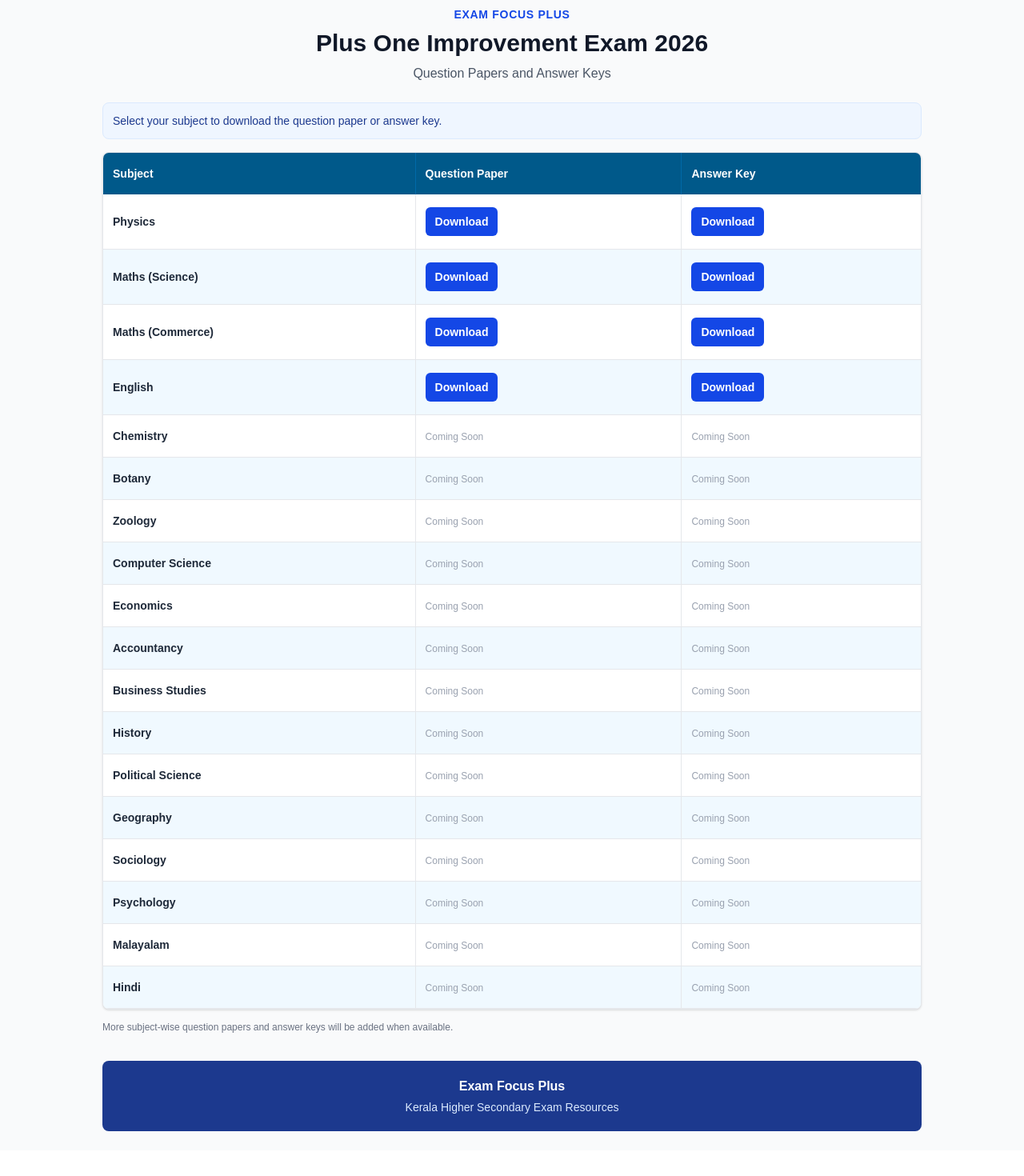
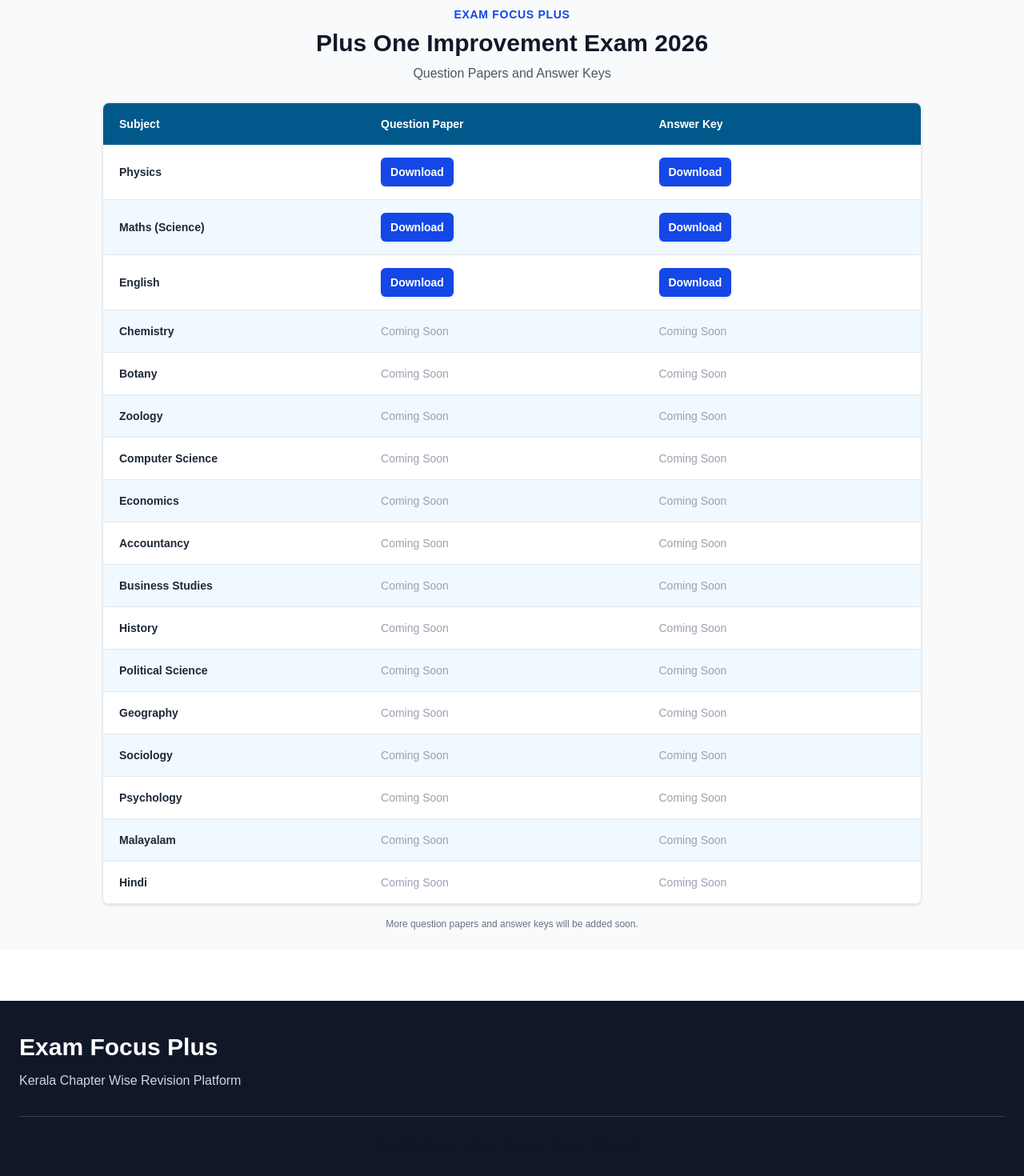
Before and after one commit to examfocusplus/exam-focus-plus, a Next.js app: page /plus-one-improvement-26 in a window 1280 px wide. Shown: the part 80-1550 px from the top of the page at 80% size. Built offline with nearby package versions, Linux system fonts and the light colour scheme.

Commit message:
Update metadata

```diff
--- a/app/plus-one-improvement-26/page.tsx
+++ b/app/plus-one-improvement-26/page.tsx
@@ -1,9 +1,16 @@
 import type { Metadata } from "next";
 
 export const metadata: Metadata = {
-  title: "Plus One Improvement Exam 2026 Question Papers and Answer Keys",
+  title: "Plus One Improvement Exam 2026 Question Papers & Answer Keys (PDF)",
   description:
-    "Download Plus One Improvement Exam 2026 question papers and answer keys for English, Maths and Physics from Exam Focus Plus.",
+    "Download Kerala Higher Secondary (+1) Plus One Improvement Exam 2026 Question Papers and Answer Keys PDF for Physics, Chemistry, Maths, Biology, Commerce & Humanities.",
+  keywords: [
+    "Plus One Improvement Exam 2026",
+    "Kerala Plus One Answer Key 2026",
+    "Plus One Improvement Exam Question Paper 2026",
+    "DHSE Kerala Plus One Question Paper",
+    "plus one improvement exam answer key 2026"
+  ],
   alternates: {
     canonical: "https://examfocusplus.in/plus-one-improvement-26",
   },
@@ -17,11 +24,6 @@
   },
   {
     name: "Maths (Science)",
-    questionPaper: "/pdf/plus-one-improvement-26/maths-question-paper.pdf",
-    answerKey: "/pdf/plus-one-improvement-26/maths-answerkey.pdf",
-  },
-  {
-    name: "Maths (Commerce)",
     questionPaper: "/pdf/plus-one-improvement-26/maths-question-paper.pdf",
     answerKey: "/pdf/plus-one-improvement-26/maths-answerkey.pdf",
   },
@@ -48,7 +50,11 @@
 
 function DownloadButton({ href }: { href: string }) {
   if (!href) {
-    return <span className="text-xs text-gray-400">Coming Soon</span>;
+    return (
+      <span className="text-xs font-medium text-gray-400 sm:text-sm">
+        Coming Soon
+      </span>
+    );
   }
 
   return (
@@ -56,7 +62,7 @@
       href={href}
       target="_blank"
       rel="noopener noreferrer"
-      className="inline-block rounded-md bg-blue-700 px-3 py-2 text-center text-xs font-semibold text-white hover:bg-blue-800 sm:text-sm"
+      className="inline-block rounded-md bg-blue-700 px-3 py-2 text-center text-xs font-semibold text-white shadow-sm hover:bg-blue-800 sm:text-sm"
     >
       Download
     </a>
@@ -81,21 +87,17 @@
           </p>
         </header>
 
-        <div className="mb-4 rounded-lg border border-blue-100 bg-blue-50 p-3 text-sm text-blue-900">
-          Select your subject to download the question paper or answer key.
-        </div>
-
-        <div className="overflow-x-auto rounded-lg border border-gray-200 bg-white shadow-sm">
-          <table className="w-full min-w-[430px] border-collapse text-left text-sm">
+        <div className="overflow-hidden rounded-lg border border-gray-200 bg-white shadow-sm">
+          <table className="w-full table-fixed border-collapse text-left text-sm">
             <thead>
               <tr className="bg-sky-800 text-white">
-                <th className="border-r border-sky-700 px-3 py-4 font-bold">
+                <th className="w-[32%] px-3 py-4 font-bold sm:px-5">
                   Subject
                 </th>
-                <th className="border-r border-sky-700 px-3 py-4 font-bold">
+                <th className="w-[34%] px-2 py-4 font-bold sm:px-5">
                   Question Paper
                 </th>
-                <th className="px-3 py-4 font-bold">
+                <th className="w-[34%] px-2 py-4 font-bold sm:px-5">
                   Answer Key
                 </th>
               </tr>
@@ -105,17 +107,21 @@
               {subjects.map((subject, index) => (
                 <tr
                   key={subject.name}
-                  className={index % 2 === 0 ? "bg-white" : "bg-sky-50"}
+                  className={
+                    index % 2 === 0
+                      ? "border-b border-gray-200 bg-white"
+                      : "border-b border-gray-200 bg-sky-50"
+                  }
                 >
-                  <td className="border-r border-b border-gray-200 px-3 py-4 font-semibold text-gray-800">
+                  <td className="break-words px-3 py-4 font-semibold text-gray-800 sm:px-5">
                     {subject.name}
                   </td>
 
-                  <td className="border-r border-b border-gray-200 px-3 py-4">
+                  <td className="px-2 py-4 sm:px-5">
                     <DownloadButton href={subject.questionPaper} />
                   </td>
 
-                  <td className="border-b border-gray-200 px-3 py-4">
+                  <td className="px-2 py-4 sm:px-5">
                     <DownloadButton href={subject.answerKey} />
                   </td>
                 </tr>
@@ -124,17 +130,9 @@
           </table>
         </div>
 
-        <p className="mt-3 text-xs leading-5 text-gray-500">
-          More subject-wise question papers and answer keys will be added when
-          available.
+        <p className="mt-4 text-center text-xs text-gray-500">
+          More question papers and answer keys will be added soon.
         </p>
-
-        <footer className="mt-8 rounded-lg bg-blue-900 px-4 py-5 text-center text-white">
-          <p className="font-bold">Exam Focus Plus</p>
-          <p className="mt-1 text-sm text-blue-100">
-            Kerala Higher Secondary Exam Resources
-          </p>
-        </footer>
       </div>
     </main>
   );
```
